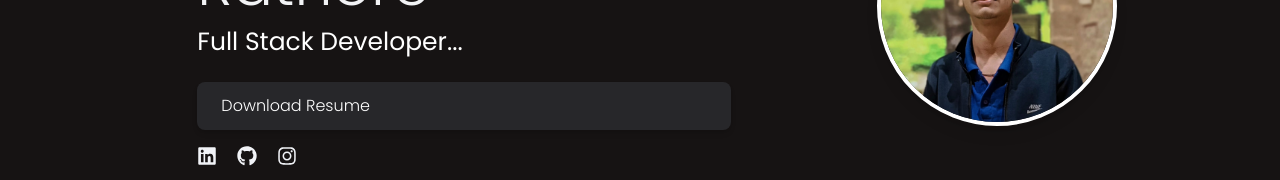
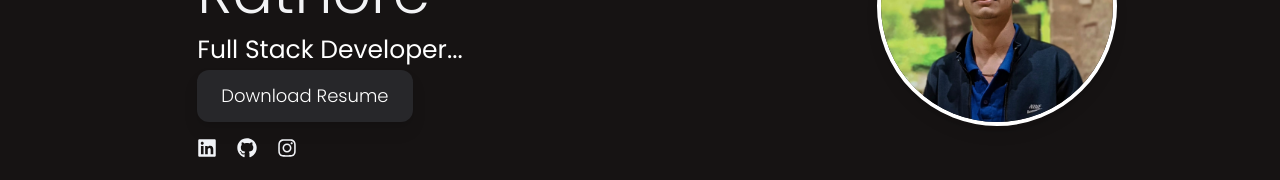
Before and after one commit to Rathore-shubham/Portfolio, a React (Vite) app in the folder Client/: page / in a window 1280 px wide. Shown: the part 334-514 px from the top of the page. Built offline with nearby package versions, Linux system fonts and the light colour scheme; no server answers; a web font is replaced by a local one.

Commit message:
button mc

```diff
--- a/Client/src/components/Home.jsx
+++ b/Client/src/components/Home.jsx
@@ -16,11 +16,15 @@ const Home = () => {
           <p className={`${styles.heroSubText} mt-1 text-stone-950`}>
             <span className="text-white">Full Stack Developer... </span>
           </p>
-                    {/* Resume Button */}
-                    <a
+          {/* Resume Button */}
+          <a
             href="/SHUBHAM.pdf"
             download="Shubham_Rathore_Resume.pdf"
-            className="mt-5 inline-block px-6 py-3 bg-zinc-800 text-white font-light rounded-lg shadow-md hover:bg-zinc-700 transition"
+            className="flex px-6 m-0  py-3 bg-zinc-800 text-white font-light rounded-xl outline-none
+             drop-shadow-lg hover:bg-zinc-700 transition-all
+             text-sm sm:text-base md:text-lg
+             w-full sm:w-fit text-center"
+
           >
             Download Resume
           </a>
@@ -55,7 +59,6 @@ const Home = () => {
                 <FaInstagram />
               </a>
             </li>
-
           </ul>
         </div>
         <div className="lg:h-[600px] md:h-[400px] h-[400px]  w-full flex items-center justify-center ">
```
